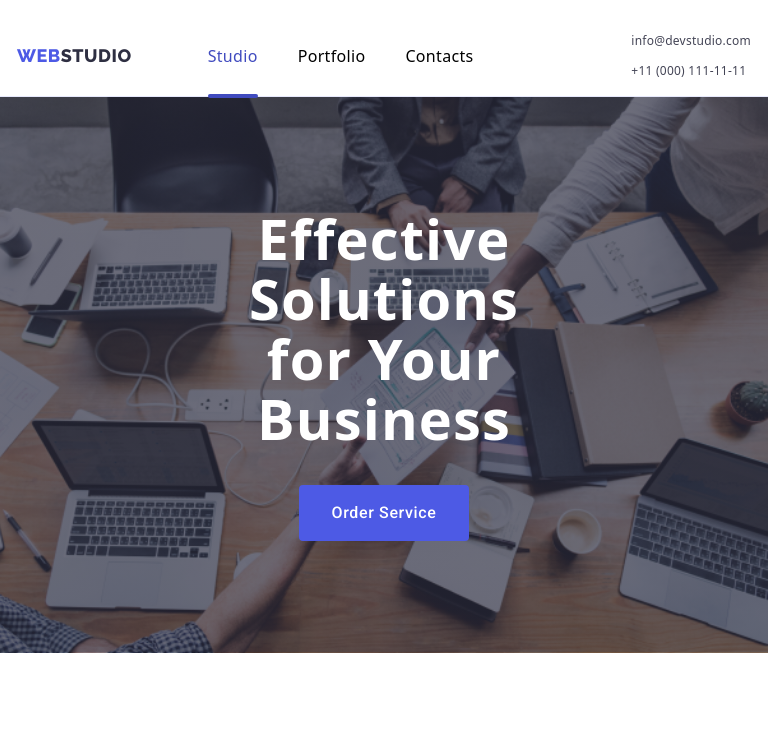
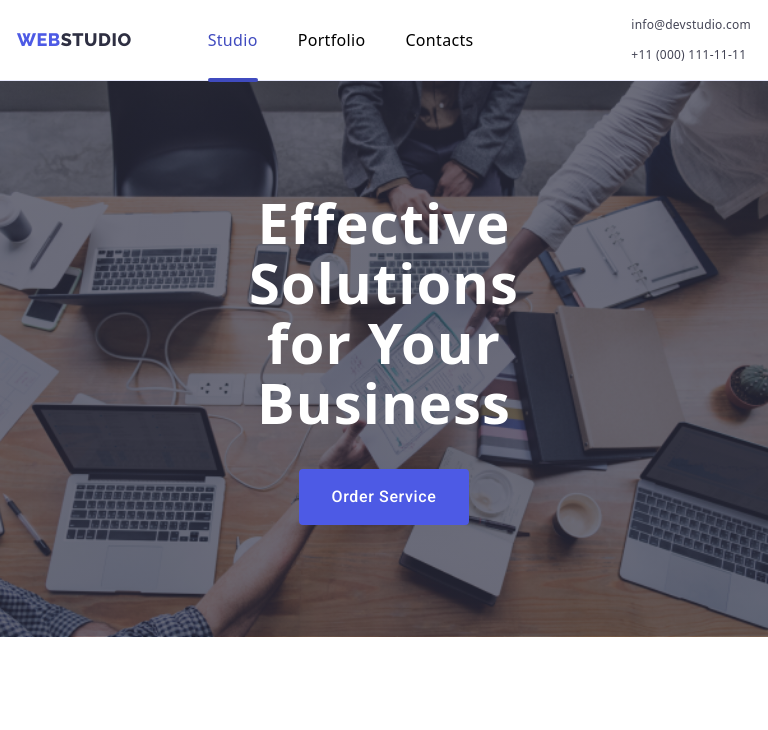
Before and after one commit to Mitsul777/goit-markup-hw-07, a plain HTML site: page index.html in a window 768 px wide. Shown: the top 730 px of the page. Drawn offline with nearby package versions, Linux system fonts and the light colour scheme.

Commit message:
Update style.css

```diff
--- a/css/style.css
+++ b/css/style.css
@@ -1193,9 +1193,7 @@ position: relative;
         display: flex;
         flex-direction: column;
     }
-    .page {
-            padding-top: 16px;
-    }
+
     .site-nav {
             display: flex;
             align-items: center;
```
